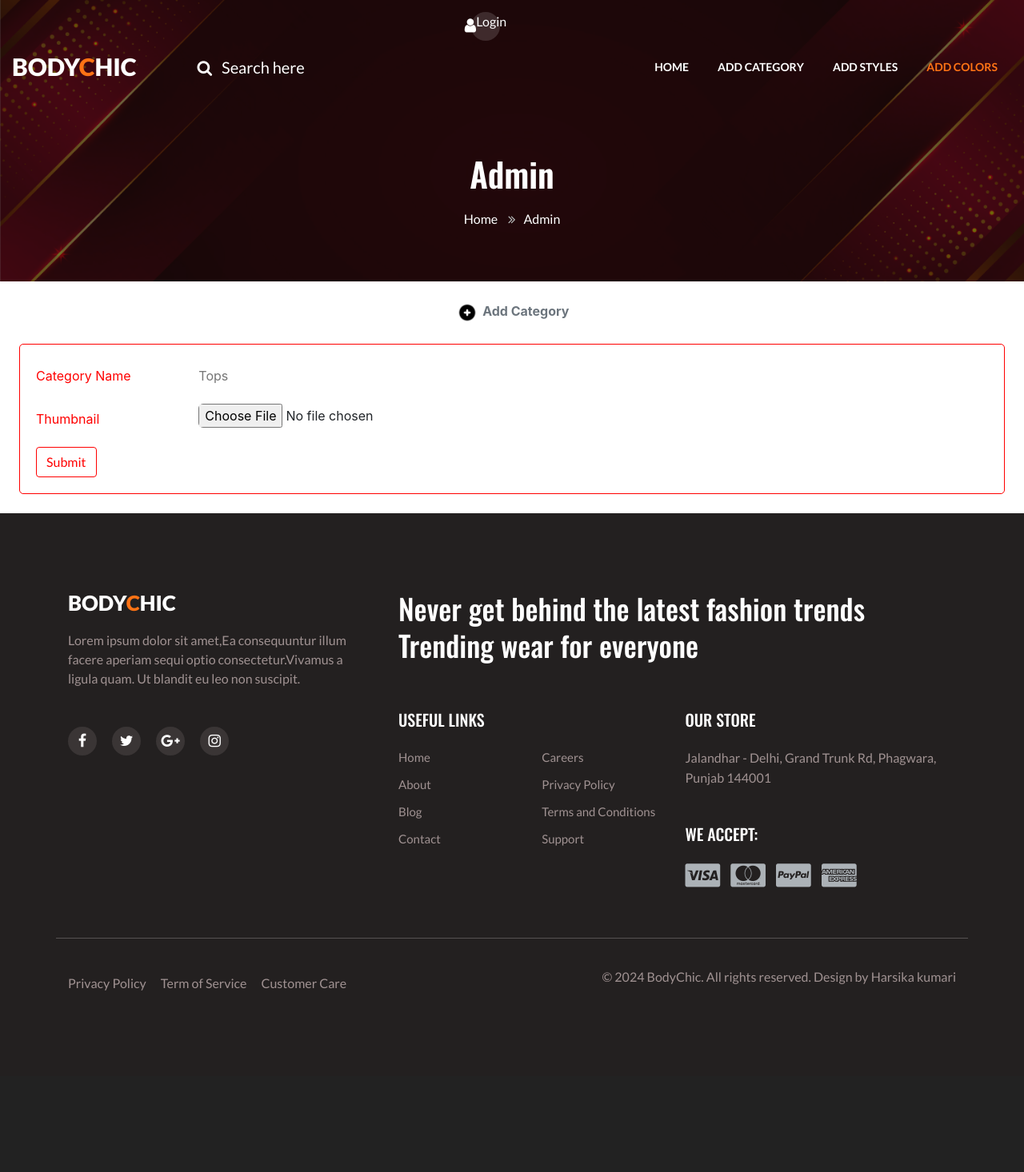
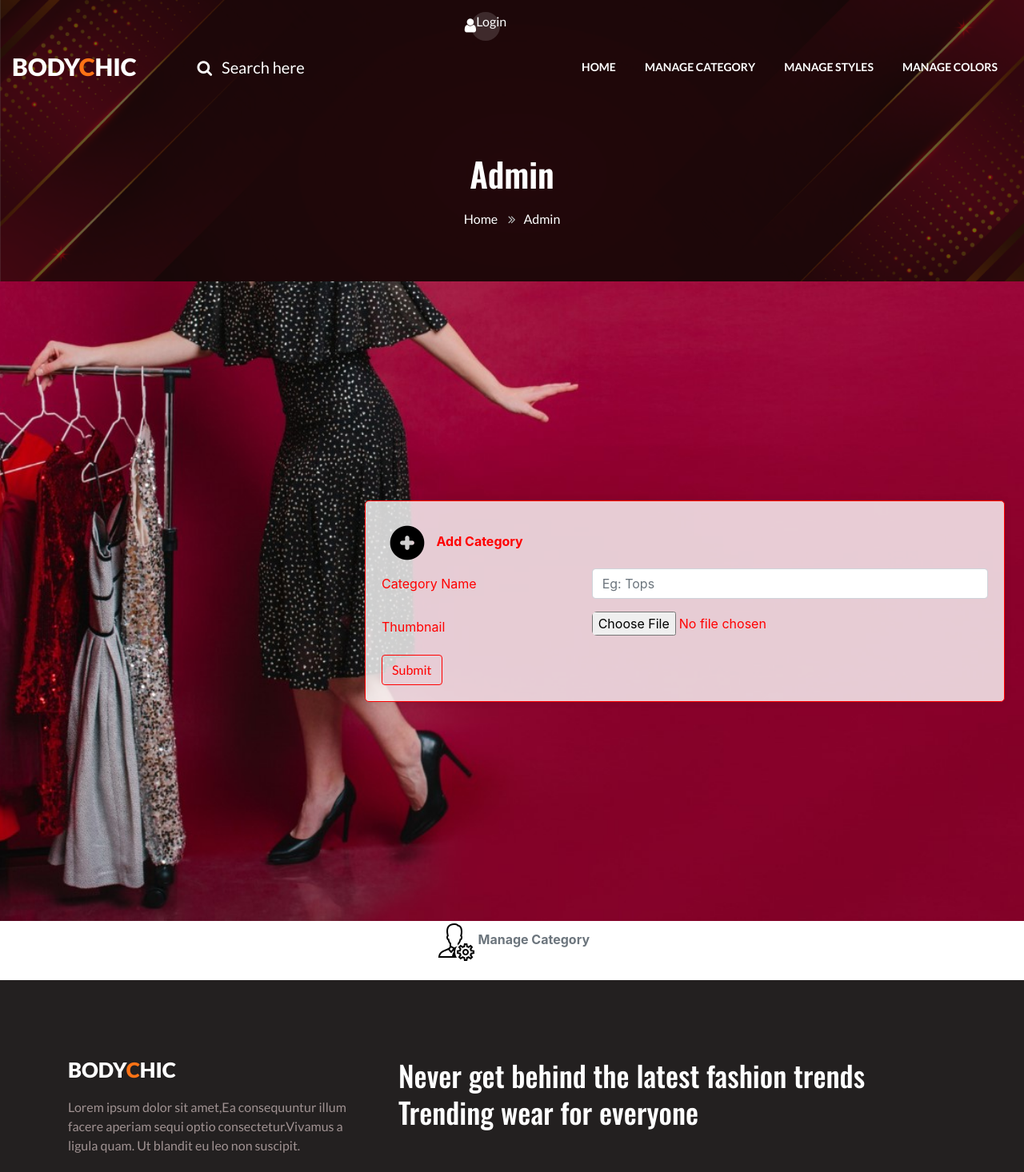
Before and after one commit to HarsikaKumari/BodyChic, a PHP site: page /category.php in a window 1280 px wide. Shown: the top 1466 px of the page at 80% size. Before the commit the page ends 1239 px from the top, so only its background shows below. Run offline with PHP 8.4, Linux system fonts and the light colour scheme; data that the repository does not hold is empty; some libraries are stand-ins or nearby versions.

Commit message:
feat(admin): fetch and display category data in management interface

```diff
--- a/admin_header.php
+++ b/admin_header.php
@@ -82,14 +82,14 @@
                                         <a class="nav-link" href="admin_index.php">Home</a>
                                     </li>
                                     <li class="nav-item">
-                                        <a class="nav-link" href="add_category.php">Add Category</a>
+                                        <a class="nav-link" href="add_category.php">Manage Category</a>
                                     </li>
                                     <li class="nav-item">
-                                        <a class="nav-link" href="add_styles.php">Add Styles</a>
+                                        <a class="nav-link" href="add_styles.php">Manage Styles</a>
                                     </li>
 
-                                    <li class="nav-item active">
-                                        <a class="nav-link" href="contact.php">Add Colors</a>
+                                    <li class="nav-item">
+                                        <a class="nav-link" href="contact.php">Manage Colors</a>
                                     </li>
                                 </ul>
 
--- a/category.php
+++ b/category.php
@@ -2,12 +2,29 @@
 include("admin_header.php")
 ?>
 
+<!-- form Styling -->
 <style>
+    .form_div {
+        background-image: url('./assets/images/formCategory.jpg');
+        background-size: cover;
+        background-repeat: no-repeat;
+        background-position: center;
+        color: red;
+        height: 100vh;
+        display: flex;
+        justify-content: flex-end;
+        align-items: center;
+    }
+
     .form-container {
         padding: 20px;
+        margin-left: 30%;
         border: 1px solid red;
         border-radius: 5px;
-        background-color: #fff;
+        background-color: rgba(255, 255, 255, 0.8);
+        box-shadow: 0 0 10px rgba(0, 0, 0, 0.1);
+        width: 100%;
+        max-width: 800px;
     }
 
     .form-group label {
@@ -23,9 +40,20 @@ include("admin_header.php")
         background-color: red;
         color: white;
     }
+
+    @media (max-width: 768px) {
+        body {
+            justify-content: center;
+        }
+
+        .form-container {
+            margin: 20px;
+            width: auto;
+        }
+    }
 </style>
 
-
+<!-- breadcrumb section -->
 <div class="breadcrumb-contentnhy">
     <div class="container">
         <nav aria-label="breadcrumb">
@@ -42,24 +70,26 @@ include("admin_header.php")
 </div>
 </section>
 
-<div class="p-4">
-    <div class="text-center text-secondary fs-4 pb-4">
-        <img src="./assets/images/addIcon.png" alt="addIcon" class="justify-center" style="height: 30px; width:30px;">
-        <strong>Add Category</strong>
-
-    </div>
+<!-- Form for add category -->
+<div class="p-4 form_div">
 
     <div class="form-container">
+
+        <div class="header-container">
+            <img src="./assets/images/addIcon.png" alt="addIcon">
+            <strong>Add Category</strong>
+        </div>
+
         <form action="category.php" method="post" enctype="multipart/form-data">
             <div class="form-group row">
-                <label for="category" class="col-sm-2 col-form-label">Category Name</label>
-                <div class="col-sm-10">
-                    <input type="text" class="form-control-plaintext" id="category" name="category" placeholder="Tops">
+                <label for="category" class="col-sm-4 col-form-label">Category Name</label>
+                <div class="col-sm-8">
+                    <input type="text" class="form-control" id="category" name="category" placeholder="Eg: Tops">
                 </div>
             </div>
             <div class="form-group row">
-                <label for="thumbnail" class="col-sm-2 col-form-label">Thumbnail</label>
-                <div class="col-sm-10">
+                <label for="thumbnail" class="col-sm-4 col-form-label">Thumbnail</label>
+                <div class="col-sm-8">
                     <input type="file" class="form-control-file" id="thumbnail" name="thumbnail">
                 </div>
             </div>
@@ -68,8 +98,8 @@ include("admin_header.php")
     </div>
 </div>
 
+<!-- inserting data in database -->
 <?php
-
 if (isset($_POST["submit"])) {
     $category = $_POST["category"];
     $thumbnail = $_FILES["thumbnail"];
@@ -107,6 +137,55 @@ if (isset($_POST["submit"])) {
     }
 }
 ?>
+<!-- accessing data from database -->
+<?php
+$s_no = 1;
+?>
+
+<!-- Manage Category -->
+<div class="text-center text-secondary fs-5 pb-4">
+    <img src="./assets/images/manageIcon.png" alt="addIcon" class="justify-center">
+    <strong>Manage Category</strong>
+    <div class=" d-flex align-items-center justify-content-center flex-wrap">
+
+        <?php
+        //1. database connect
+        include("config.php");
+        //2. query
+        //SELECT * from `table`
+        $query = "SELECT * from `category`";
+        //3. query run with database
+        $result = mysqli_query($connect, $query);
+        //4. result use
+        // print_r($result);
+        $sno = 1;
+        while ($data = mysqli_fetch_assoc($result)) {
+            //  print_r($data);
+            //  Array ( [id] => 6 [category_name] => Dresses [thumbnail] => 9998221411.jpg [status] => Active [created_at] => 2024-07-05 12:48:31.743273 )
+        ?>
+            <div class="card" style="width: 18rem; margin:4rem;">
+                <div class="card-body">
+                    <h5 class="card-title"><?php echo $s_no ?></h5>
+                    <h6 class="card-subtitle mb-2 text-muted"><?php echo $data["category_name"] ?></h6>
+                    <p class="card-img-top">
+                        <img src="category_images/<?php echo $data['thumbnail'] ?>" style="height:200px;width:200px;">
+                    </p>
+                    <a href="category.php" class="btn btn-danger">
+                        <img src="./assets/images/deleteIcon.png" alt="">
+                    </a>
+                    <a href="category.php" class="btn btn-danger">
+                        <img src="./assets/images/editIcon.png" alt="">
+                    </a>
+                </div>
+            </div>
+
+        <?php
+            // $sno=$sno+1;
+            $s_no++;
+        }
+        ?>
+    </div>
+</div>
 
 <?php
 include("footer.php");
```
Also changed, not shown: assets/images/deleteIcon.png (added), assets/images/editIcon.png (added), assets/images/formCategory.jpg (added), assets/images/manageIcon.png (added), category_images/10349498322.jpg (added), category_images/17709648372.jpg (added), category_images/9278580922.jpg (added).
